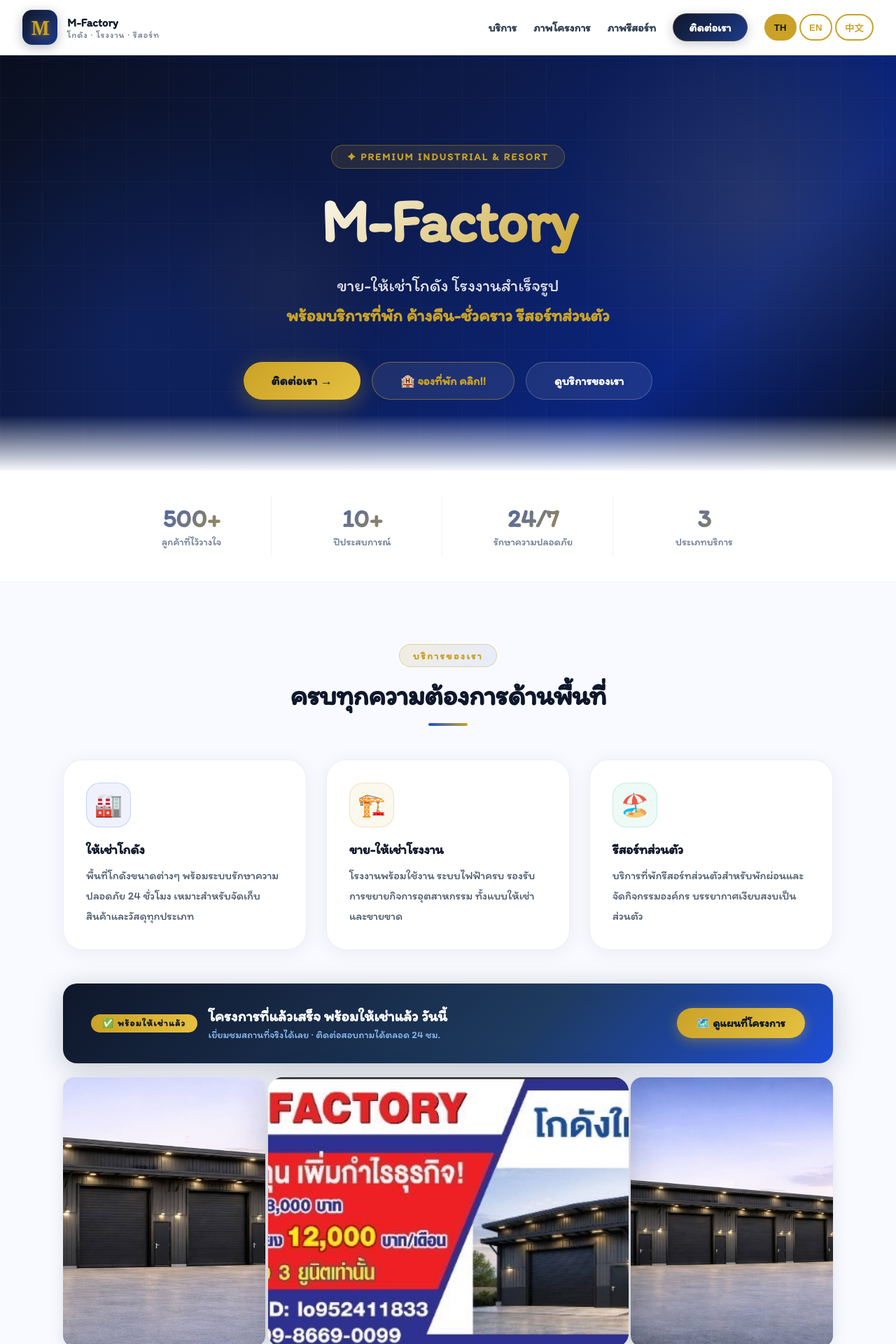
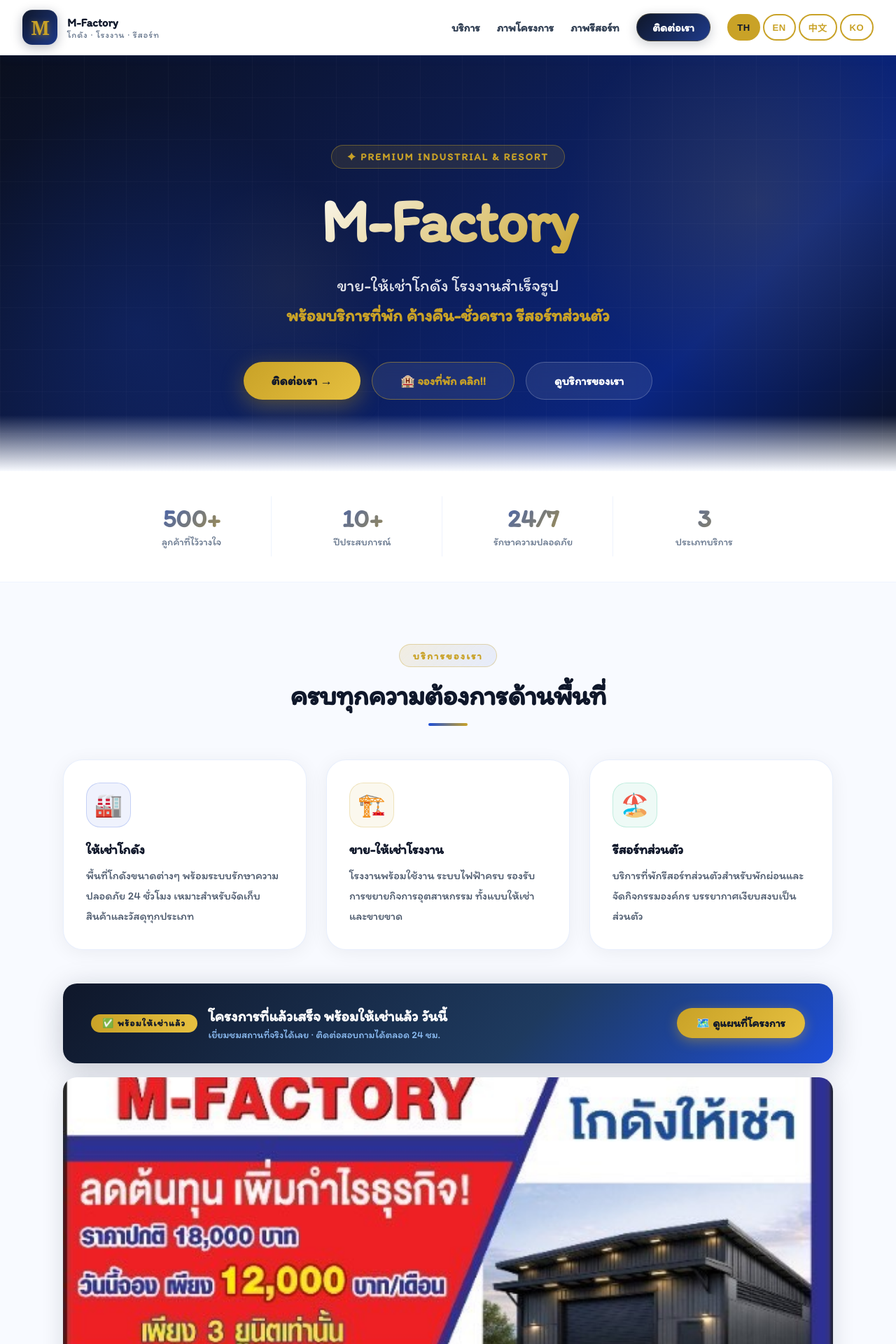
Before and after one commit to pavinee23/mfac, a Next.js app: page / in a window 1280 px wide. Shown: the top 1920 px of the page at 70% size. Built offline with nearby package versions, Linux system fonts and the light colour scheme.

Commit message:
feat: stack photos vertically (center first) + add KO lang + i18n banner

```diff
--- a/src/app/m-factory/PageClient.jsx
+++ b/src/app/m-factory/PageClient.jsx
@@ -156,6 +156,10 @@
     addressLine1: "16 ระแหง ซ.ขุนพินิจ อำเภอลาดหลุมแก้ว",
     addressLine2: "ปทุมธานี 12140 ประเทศไทย",
     mapsBtn: "ดูแผนที่ Google Maps",
+    completedBadge: "✅ พร้อมให้เช่าแล้ว",
+    completedTitle: "โครงการที่แล้วเสร็จ พร้อมให้เช่าแล้ว วันนี้",
+    completedSub: "เยี่ยมชมสถานที่จริงได้เลย · ติดต่อสอบถามได้ตลอด 24 ชม.",
+    completedMapsBtn: "🗺️ ดูแผนที่โครงการ",
     footerText: "© 2026 M-Factory · ขาย-ให้เช่าโกดัง โรงงาน รีสอร์ทส่วนตัว",
     stats: [
       { num: "500+", label: "ลูกค้าที่ไว้วางใจ" },
@@ -230,6 +234,10 @@
     addressLine1: "16 Rahang, Soi Khunphinit, Lat Lum Kaeo",
     addressLine2: "Pathum Thani 12140, Thailand",
     mapsBtn: "查看谷歌地图",
+    completedBadge: "✅ 已竣工可出租",
+    completedTitle: "已竣工项目 · 即日起可出租",
+    completedSub: "欢迎现场参观 · 全天候24小时咨询服务",
+    completedMapsBtn: "🗺️ 查看项目地图",
     footerText: "© 2026 M-Factory · 仓库 · 工厂 · 私人度假村",
     stats: [
       { num: "500+", label: "信任客户" },
@@ -304,6 +312,10 @@
     addressLine1: "16 Rahang, Soi Khunphinit, Lat Lum Kaeo",
     addressLine2: "Pathum Thani 12140, Thailand",
     mapsBtn: "View on Google Maps",
+    completedBadge: "✅ Available for Rent Now",
+    completedTitle: "Completed Project — Ready to Rent Today",
+    completedSub: "Visit the site in person · Inquiries open 24/7",
+    completedMapsBtn: "🗺️ View Project on Map",
     footerText: "© 2026 M-Factory · Warehouse · Factory · Private Resort",
     stats: [
       { num: "500+", label: "Trusted Clients" },
@@ -348,6 +360,72 @@
       { name: "Mr. Mana C.", role: "Warehouse Rental", text: "Excellent security system, polite staff, fast response. Well worth every baht.", rating: 5, avatar: "👨", date: "Jan 25" },
       { name: "Ms. Kanokwan S.", role: "Resort Stay", text: "Beautiful views, quiet and serene, perfect for holiday rest. Highly recommend!", rating: 5, avatar: "👩‍🎨", date: "Mar 25" },
       { name: "Mr. Rattanapol C.", role: "Factory Rental", text: "Factory with 3-phase power and full water systems. Made expanding my business easy.", rating: 5, avatar: "👨‍🔬", date: "Apr 25" },
+    ],
+  },
+  ko: {
+    navServices: "서비스",
+    navGallery: "갤러리",
+    navResort: "리조트 사진",
+    navContact: "문의하기",
+    brandSub: "창고 · 공장 · 리조트",
+    heroBadge: "Premium Industrial & Resort",
+    heroTitle: "M-Factory",
+    heroLine1: "창고 및 조립식 공장 매매/임대",
+    heroLine2: "개인 리조트 숙박 서비스",
+    heroCta: "문의하기",
+    heroLearnMore: "서비스 보기",
+    servicesBadge: "서비스 소개",
+    servicesHeading: "모든 공간 요구를 한 곳에서",
+    galleryBadge: "프로젝트 갤러리",
+    galleryHeading: "건설 중인 창고 및 공장",
+    galleryCta: "🚨 창고 임대/구매 문의 — 클릭!!",
+    resortBadge: "리조트 사진",
+    resortHeading: "프라이빗 리조트 — 조용하고 독점적인",
+    bookBtn: "🏨 숙박 예약 — 클릭!!",
+    contactBadge: "연락하기",
+    contactHeading: "M-Factory 연락처",
+    contactSub: "공간 임대 또는 구매에 관심이 있으신가요? 지금 문의하세요",
+    qrLabel: "QR 코드를 스캔하여 LINE으로 연락",
+    addressName: "M-Factory & M-Resort",
+    addressLine1: "16 Rahang, Soi Khunphinit, Lat Lum Kaeo",
+    addressLine2: "Pathum Thani 12140, Thailand",
+    mapsBtn: "Google 지도 보기",
+    completedBadge: "✅ 임대 가능",
+    completedTitle: "완공된 프로젝트 · 지금 바로 임대 가능",
+    completedSub: "현장 방문 환영 · 24시간 문의 가능",
+    completedMapsBtn: "🗺️ 프로젝트 위치 보기",
+    footerText: "© 2026 M-Factory · 창고 · 공장 · 프라이빗 리조트",
+    stats: [
+      { num: "500+", label: "신뢰 고객" },
+      { num: "10+", label: "년 경험" },
+      { num: "24/7", label: "보안 서비스" },
+      { num: "3", label: "서비스 종류" },
+    ],
+    services: [
+      { icon: "🏭", title: "창고 임대", desc: "24시간 보안 시스템을 갖춘 다양한 규모의 창고. 모든 종류의 상품 및 자재 보관에 적합합니다." },
+      { icon: "🏗️", title: "공장 매매/임대", desc: "완벽한 전기 시스템을 갖춘 즉시 사용 가능한 공장. 임대 및 매매 모두 가능합니다." },
+      { icon: "🏖️", title: "프라이빗 리조트", desc: "휴식 및 기업 행사를 위한 프라이빗 리조트 숙박. 조용하고 아늑한 환경을 제공합니다." },
+    ],
+    reviewsBadge: "고객 후기",
+    reviewsHeading: "실제 고객의 목소리",
+    reviewsSub: "500명 이상의 만족 고객 · 평균 평점 4.9 / 5.0",
+    reviewsTotal: "총 후기",
+    reviewsVerified: "✓ 인증됨",
+    reviews: [
+      { name: "Somchai P. 씨", role: "창고 임대", text: "깨끗하고 넓은 창고, 세심한 직원, 24시간 보안. 정말 안심됩니다.", rating: 5, avatar: "👨‍💼", date: "3월 25" },
+      { name: "태국 물류 회사", role: "창고 임대", text: "2년째 이용 중입니다. 좋은 위치, 편리한 트럭 접근, 필요한 모든 것을 갖췄습니다.", rating: 5, avatar: "🏢", date: "2월 25" },
+      { name: "Wilaiporn S. 씨", role: "공장 임대", text: "전기 시스템이 완비된 공장, 즉시 사용 가능. 가성비가 탁월합니다.", rating: 5, avatar: "👩‍💼", date: "4월 25" },
+      { name: "Thanathorn W. 씨", role: "리조트 숙박", text: "평화롭고 아름다운 분위기, 가족 여행에 완벽합니다. 매우 인상적입니다!", rating: 5, avatar: "👨", date: "1월 25" },
+      { name: "Amporn S. 씨", role: "창고 임대", text: "합리적인 가격, 주요 도로 인근 최고의 위치. 중소기업에 완벽합니다.", rating: 5, avatar: "👩", date: "3월 25" },
+      { name: "이산 수입 회사", role: "공장 임대", text: "산업용으로 준비된 표준 공장. 팀의 훌륭한 조언으로 사업 확장이 쉬워졌습니다.", rating: 5, avatar: "🏭", date: "2월 25" },
+      { name: "Pichai R. 씨", role: "기업 행사", text: "회사 세미나를 여기서 개최했습니다. 아름다운 장소, 탁월한 서비스, 모든 참석자가 만족했습니다.", rating: 5, avatar: "👨‍💻", date: "4월 25" },
+      { name: "Nantida P. 씨", role: "창고 임대", text: "CCTV 완비, 24시간 직원 상주. 제 물건이 항상 안전합니다.", rating: 5, avatar: "👩‍💼", date: "1월 25" },
+      { name: "Prasert T. 씨", role: "공장 임대", text: "3년 연속 이용, 한 번도 실망한 적 없습니다. 좋은 가격, 훌륭한 팀.", rating: 5, avatar: "👨‍🔧", date: "3월 25" },
+      { name: "Supaporn W. 씨", role: "리조트 숙박", text: "훌륭한 시설, 멋진 분위기. 아이들과 함께 왔고 모두 좋아했습니다. 다시 올 것입니다!", rating: 5, avatar: "👩", date: "2월 25" },
+      { name: "프리미엄 스토리지", role: "창고 임대", text: "고속도로 인근 이상적인 위치, 대형 트럭 접근 용이. 물류에 완벽합니다.", rating: 5, avatar: "🏢", date: "4월 25" },
+      { name: "Mana C. 씨", role: "창고 임대", text: "우수한 보안 시스템, 친절한 직원, 신속한 대응. 모든 돈의 가치가 있습니다.", rating: 5, avatar: "👨", date: "1월 25" },
+      { name: "Kanokwan S. 씨", role: "리조트 숙박", text: "아름다운 전망, 조용하고 평온한 환경, 휴일 휴식에 완벽합니다. 강력 추천!", rating: 5, avatar: "👩‍🎨", date: "3월 25" },
+      { name: "Rattanapol C. 씨", role: "공장 임대", text: "3상 전원 및 완벽한 수도 시스템을 갖춘 공장. 사업 확장이 쉬워졌습니다.", rating: 5, avatar: "👨‍🔬", date: "4월 25" },
     ],
   },
 };
@@ -766,7 +844,7 @@
               {t.navContact}
             </a>
             <div style={{ display: "flex", gap: 4 }}>
-              {[["th", "TH"], ["en", "EN"], ["zh", "中文"]].map(([l, label]) => (
+              {[["th", "TH"], ["en", "EN"], ["zh", "中文"], ["ko", "KO"]].map(([l, label]) => (
                 <button key={l} onClick={() => setLang(l)}
                   style={{
                     padding: "0.45rem 0.75rem",
@@ -785,7 +863,7 @@
         ) : (
           <div style={{ display: "flex", alignItems: "center", gap: "0.6rem" }}>
             <div style={{ display: "flex", gap: 3 }}>
-              {[["th", "TH"], ["en", "EN"], ["zh", "中"]].map(([l, label]) => (
+              {[["th", "TH"], ["en", "EN"], ["zh", "中"], ["ko", "KO"]].map(([l, label]) => (
                 <button key={l} onClick={() => setLang(l)}
                   style={{
                     padding: "0.3rem 0.55rem",
@@ -1102,14 +1180,14 @@
                   whiteSpace: "nowrap",
                 }}
               >
-                ✅ พร้อมให้เช่าแล้ว
+                {t.completedBadge}
               </span>
               <div>
                 <div style={{ color: "#ffffff", fontWeight: 800, fontSize: "clamp(1.05rem, 2.2vw, 1.35rem)", lineHeight: 1.3 }}>
-                  โครงการที่แล้วเสร็จ พร้อมให้เช่าแล้ว วันนี้
+                  {t.completedTitle}
                 </div>
                 <div style={{ color: "#93c5fd", fontSize: "0.9rem", marginTop: "0.3rem" }}>
-                  เยี่ยมชมสถานที่จริงได้เลย · ติดต่อสอบถามได้ตลอด 24 ชม.
+                  {t.completedSub}
                 </div>
               </div>
             </div>
@@ -1132,32 +1210,28 @@
                 boxShadow: "0 4px 18px rgba(201,162,39,0.45)",
               }}
             >
-              🗺️ ดูแผนที่โครงการ
+              {t.completedMapsBtn}
             </a>
           </div>
 
           {/* ── Service preview photos ── */}
           <div
             style={{
-              display: "grid",
-              gridTemplateColumns: "1fr 1.7fr 1fr",
+              display: "flex",
+              flexDirection: "column",
               gap: "1rem",
               marginTop: "1.25rem",
-              alignItems: "center",
             }}
           >
-            {/* Left */}
-            <div style={{ borderRadius: "1rem", overflow: "hidden", aspectRatio: "3/4", boxShadow: "0 4px 20px rgba(15,23,42,0.1)" }}>
-              <img src="/m-factory/S__26886151.jpg" alt="M-Factory โครงการพร้อมให้เช่า" style={{ width: "100%", height: "100%", objectFit: "cover", display: "block" }} />
-            </div>
-            {/* Center — large & prominent */}
-            <div style={{ borderRadius: "1.25rem", overflow: "hidden", aspectRatio: "4/3", boxShadow: "0 12px 48px rgba(15,23,42,0.22)", transform: "scale(1.05)", zIndex: 1, position: "relative" }}>
-              <img src="/m-factory/S__27058264.jpg" alt="M-Factory โครงการพร้อมให้เช่า" style={{ width: "100%", height: "100%", objectFit: "cover", display: "block" }} />
-            </div>
-            {/* Right */}
-            <div style={{ borderRadius: "1rem", overflow: "hidden", aspectRatio: "3/4", boxShadow: "0 4px 20px rgba(15,23,42,0.1)" }}>
-              <img src="/m-factory/13976.jpg" alt="M-Factory โครงการพร้อมให้เช่า" style={{ width: "100%", height: "100%", objectFit: "cover", display: "block" }} />
-            </div>
+            {[
+              "/m-factory/S__27058264.jpg",
+              "/m-factory/S__26886151.jpg",
+              "/m-factory/13976.jpg",
+            ].map((src) => (
+              <div key={src} style={{ borderRadius: "1.25rem", overflow: "hidden", aspectRatio: "16/7", boxShadow: "0 6px 32px rgba(15,23,42,0.13)" }}>
+                <img src={src} alt="M-Factory โครงการพร้อมให้เช่า" style={{ width: "100%", height: "100%", objectFit: "cover", display: "block" }} />
+              </div>
+            ))}
           </div>
         </div>
       </section>
```
